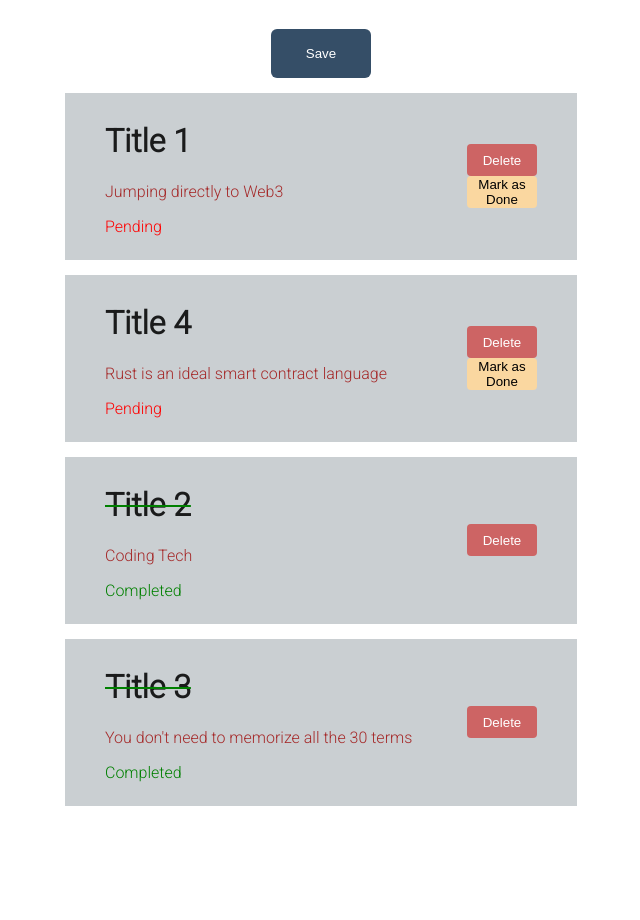
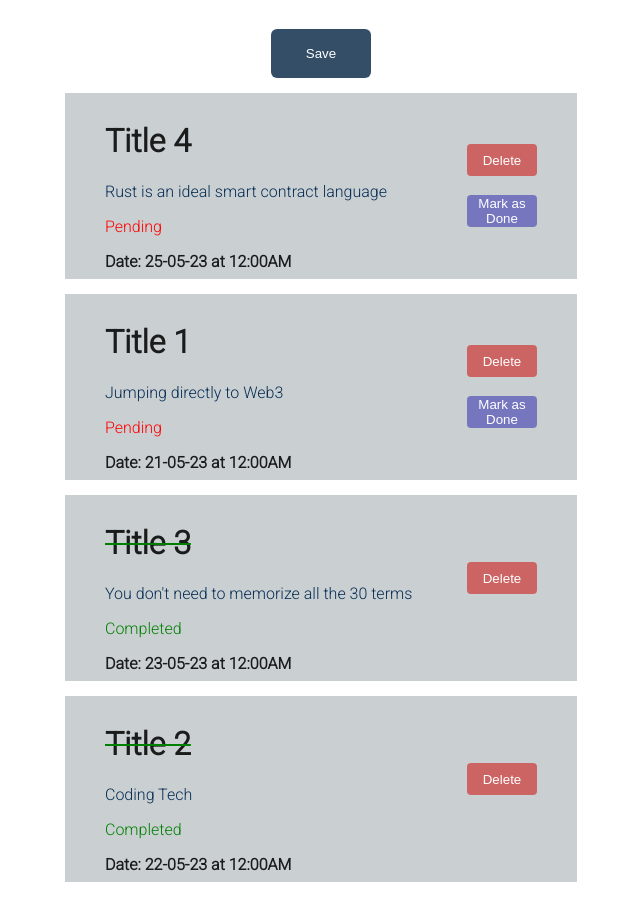
Before and after one commit to TheUsmanMirza/Todo-List, a React (Create React App) app: page / in a window 1280 px wide. Shown: the part 282-1202 px from the top of the page, without its empty margins (319-959 px from the left). Before the commit the page ends 1133 px from the top, so only its background shows below. Built offline with nearby package versions, Linux system fonts and the light colour scheme.

Commit message:
Code ReStructuring

```diff
--- a/src/App.js
+++ b/src/App.js
@@ -1,15 +1,10 @@
 import React from 'react';
-import AddTodo from './components/AddTodo';
-import TodoList from './components/TodoList';
-import logo from './to-do-list.png';
+import HomePage from './components/HomePage';
 
 const App = () => {
 	return (
 		<div className="app">
-		<img src={logo} alt="My Tasks" style={{width:"25%", height:"auto"}}/>
-			<h1 className="app-title">ToDo List for Daily Tasks</h1>
-			<AddTodo />
-			<TodoList />
+			<HomePage />
 		</div>
 	);
 };
--- a/src/components/AddTodo.js
+++ b/src/components/AddTodo.js
@@ -13,7 +13,7 @@ const AddTodo = () => {
     event.preventDefault();
 
     if (title.trim().length === 0) {
-      alert("Enter a task title before adding !!");
+      alert("Please Enter the Task Title before Adding.");
       setTitle("");
       return;
     }
--- /dev/null
+++ b/src/components/HomePage.js
@@ -0,0 +1,21 @@
+import React from 'react'
+import AddTodo from './AddTodo';
+import TodoList from './TodoList';
+import logo from './assets/images/to-do-list.png';
+
+const HomePage = () => {
+  return (
+    <>
+	<img src={logo} alt="My Tasks" style={{width:"25%", height:"auto"}}/>
+			<h1 className="app-title">ToDo List for Daily Tasks</h1>
+			<AddTodo />
+			<TodoList />
+
+
+
+
+    </>
+  )
+}
+
+export default HomePage
--- a/src/components/TodoItem.js
+++ b/src/components/TodoItem.js
@@ -22,16 +22,17 @@ const TodoItem = ({ id, title, desc, status }) => {
   };
 
   function formatDate(dateString) {
-    console.log(dateString);
     const date = new Date(dateString);
-
     const day = String(date.getDate()).padStart(2, "0");
     const month = String(date.getMonth() + 1).padStart(2, "0");
     const year = String(date.getFullYear()).slice(-2);
     const hours = String(date.getHours()).padStart(2, "0");
     const minutes = String(date.getMinutes()).padStart(2, "0");
-
-    return `${day}-${month}-${year} at ${hours}:${minutes}`;
+    const timeString = `${hours}:${minutes}`;
+    const [hourString, minute] = timeString.split(":");
+    const hour = +hourString % 24;
+    const time = (hour % 12 || 12) + ":" + minute + (hour < 12 ? "AM" : "PM");
+    return `${day}-${month}-${year} at ${time}`;
   }
 
   return (
@@ -58,13 +59,14 @@ const TodoItem = ({ id, title, desc, status }) => {
         ) : (
           <h1>{title}</h1>
         )}
-        <p style={{ color: "brown" }}>{desc}</p>
+        <p style={{ color: "#072d54" }}>{desc}</p>
         {status ? (
           <p style={{ color: "green" }}>Completed</p>
         ) : (
           <p style={{ color: "red" }}>Pending</p>
         )}
-        {/* <b>{"Date: "+formatDate(id)}</b> */}
+
+        <b>{"Date: "+formatDate(id)}</b>
       </div>
       <div style={{ display: "" }}>
         <div>
@@ -78,12 +80,13 @@ const TodoItem = ({ id, title, desc, status }) => {
           </button>
         </div>
         <div>
+        <br/>
           {status ? (
             ""
           ) : (
+
             <button
-              className="remove-task-button"
-              style={{ backgroundColor: "#FAD7A0", color: "black" }}
+              className="update-task-button"
               onClick={() => {
                 updateStatus();
               }}
--- a/src/index.css
+++ b/src/index.css
@@ -93,6 +93,20 @@ body{
 .remove-task-button:hover{
     cursor: pointer;
     background-color:rgb(247, 54, 54) ;
+}
+
+.update-task-button{
+  background-color: rgb(118, 118, 191);
+  height: 32px;
+  color: white;
+  border-radius: 4px;
+  width: 70px;
+  border:none;
+}
+
+.update-task-button:hover{
+  cursor: pointer;
+  background-color:rgb(59, 59, 185);
 }
 
 
--- a/src/redux/tasksSlice.js
+++ b/src/redux/tasksSlice.js
@@ -4,20 +4,24 @@ export const tasksSlice = createSlice({
   name: "tasks",
   initialState: [
     {
-      id: "2023-2-7",
+      id: "2023-5-21",
       name: "Title 1",
       desc: "Jumping directly to Web3",
       status: false,
     },
-    { id: "2023-2-14", name: "Title 2", desc: "Coding Tech", status: true },
     {
-      id: "2023-2-3",
+      id: "2023-5-22",
+      name: "Title 2",
+      desc: "Coding Tech",
+       status: true },
+    {
+      id: "2023-5-23",
       name: "Title 3",
       desc: "You don't need to memorize all the 30 terms",
       status: true,
     },
     {
-      id: "2023-1-23",
+      id: "2023-5-25",
       name: "Title 4",
       desc: "Rust is an ideal smart contract language",
       status: false,
@@ -51,6 +55,6 @@ export const tasksSlice = createSlice({
   },
 });
 
-export const { addTask, deleteTask, updateTask } = tasksSlice.actions;
+export const { addTask, updateTask, deleteTask } = tasksSlice.actions;
 
 export default tasksSlice.reducer;
```
Also changed, not shown: src/components/assets/images/to-do-list.png (renamed from src/to-do-list.png), 1 other file (tests, documents, lock files or other folders).
